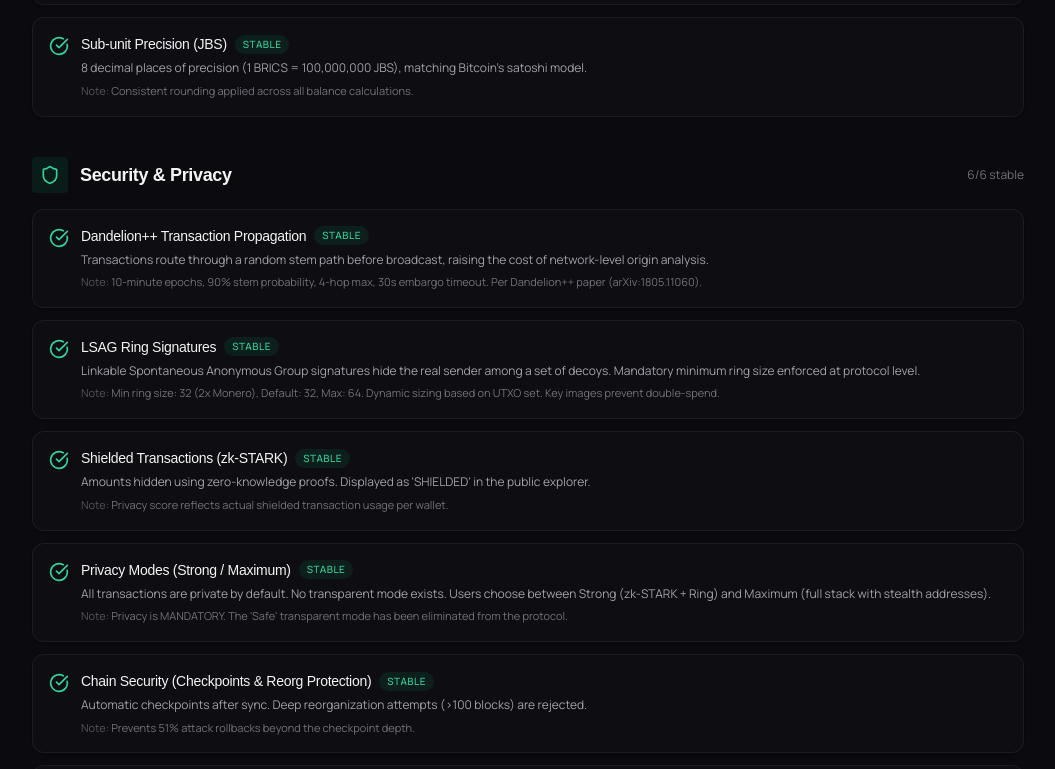
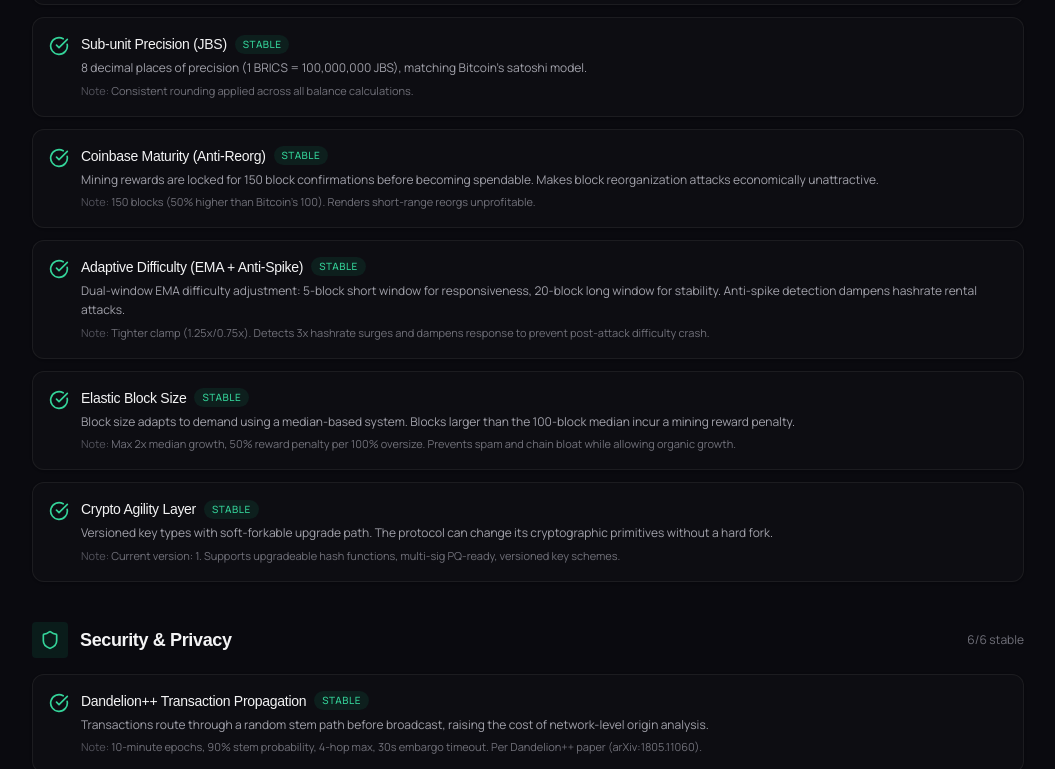
Before and after one commit to Bricscoin2026/Bricscoin, a React (Create React App) app in the folder frontend/: page /protocol-status in a window 1280 px wide. Shown: the part 828-1597 px from the top of the page, without its empty margins (112-1167 px from the left). Built offline with nearby package versions, Linux system fonts and the light colour scheme; no server answers; a web font is replaced by a local one.

Commit message:
auto-commit for e765bc66-37af-4a86-85a2-76ad0cf540dc

```diff
--- a/frontend/src/pages/ProtocolStatus.jsx
+++ b/frontend/src/pages/ProtocolStatus.jsx
@@ -38,6 +38,30 @@ const PROTOCOL_LAYERS = [
         description: "8 decimal places of precision (1 BRICS = 100,000,000 JBS), matching Bitcoin's satoshi model.",
         status: "stable",
         notes: "Consistent rounding applied across all balance calculations.",
+      },
+      {
+        name: "Coinbase Maturity (Anti-Reorg)",
+        description: "Mining rewards are locked for 150 block confirmations before becoming spendable. Makes block reorganization attacks economically unattractive.",
+        status: "stable",
+        notes: "150 blocks (50% higher than Bitcoin's 100). Renders short-range reorgs unprofitable.",
+      },
+      {
+        name: "Adaptive Difficulty (EMA + Anti-Spike)",
+        description: "Dual-window EMA difficulty adjustment: 5-block short window for responsiveness, 20-block long window for stability. Anti-spike detection dampens hashrate rental attacks.",
+        status: "stable",
+        notes: "Tighter clamp (1.25x/0.75x). Detects 3x hashrate surges and dampens response to prevent post-attack difficulty crash.",
+      },
+      {
+        name: "Elastic Block Size",
+        description: "Block size adapts to demand using a median-based system. Blocks larger than the 100-block median incur a mining reward penalty.",
+        status: "stable",
+        notes: "Max 2x median growth, 50% reward penalty per 100% oversize. Prevents spam and chain bloat while allowing organic growth.",
+      },
+      {
+        name: "Crypto Agility Layer",
+        description: "Versioned key types with soft-forkable upgrade path. The protocol can change its cryptographic primitives without a hard fork.",
+        status: "stable",
+        notes: "Current version: 1. Supports upgradeable hash functions, multi-sig PQ-ready, versioned key schemes.",
       },
     ],
   },
```
